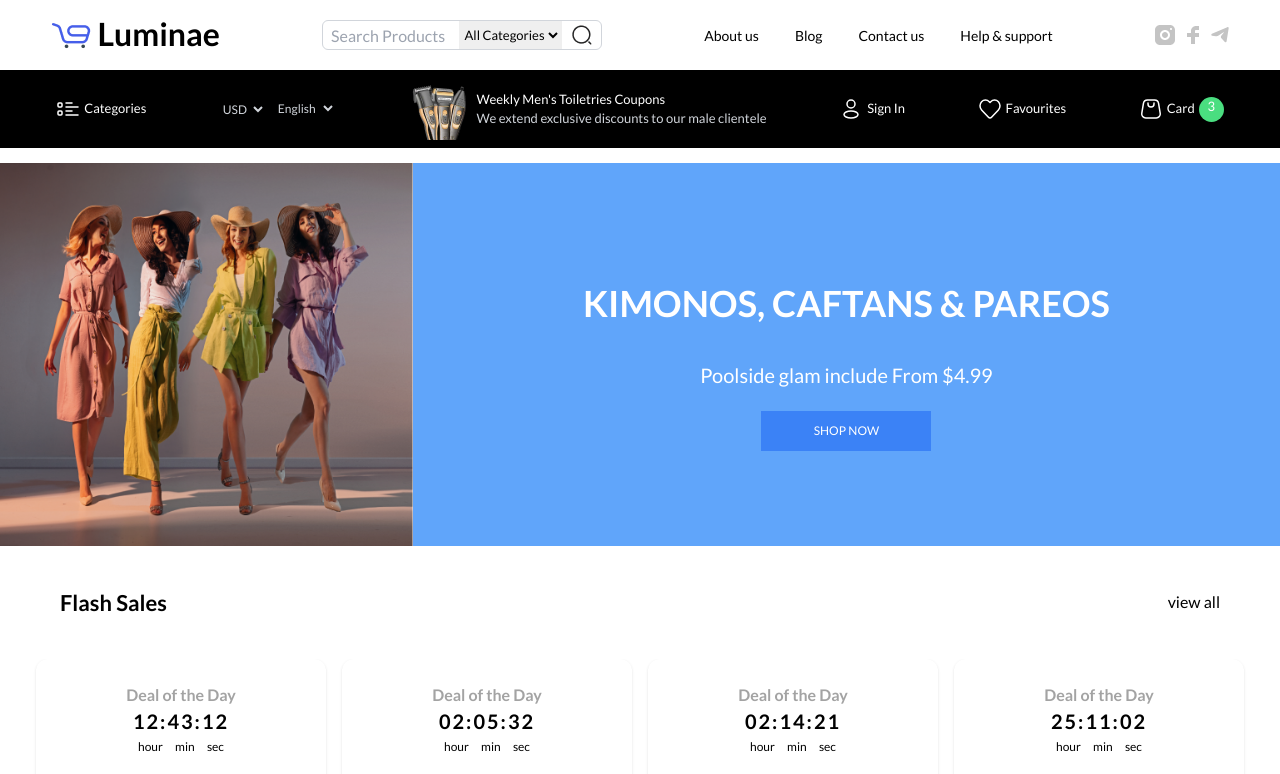
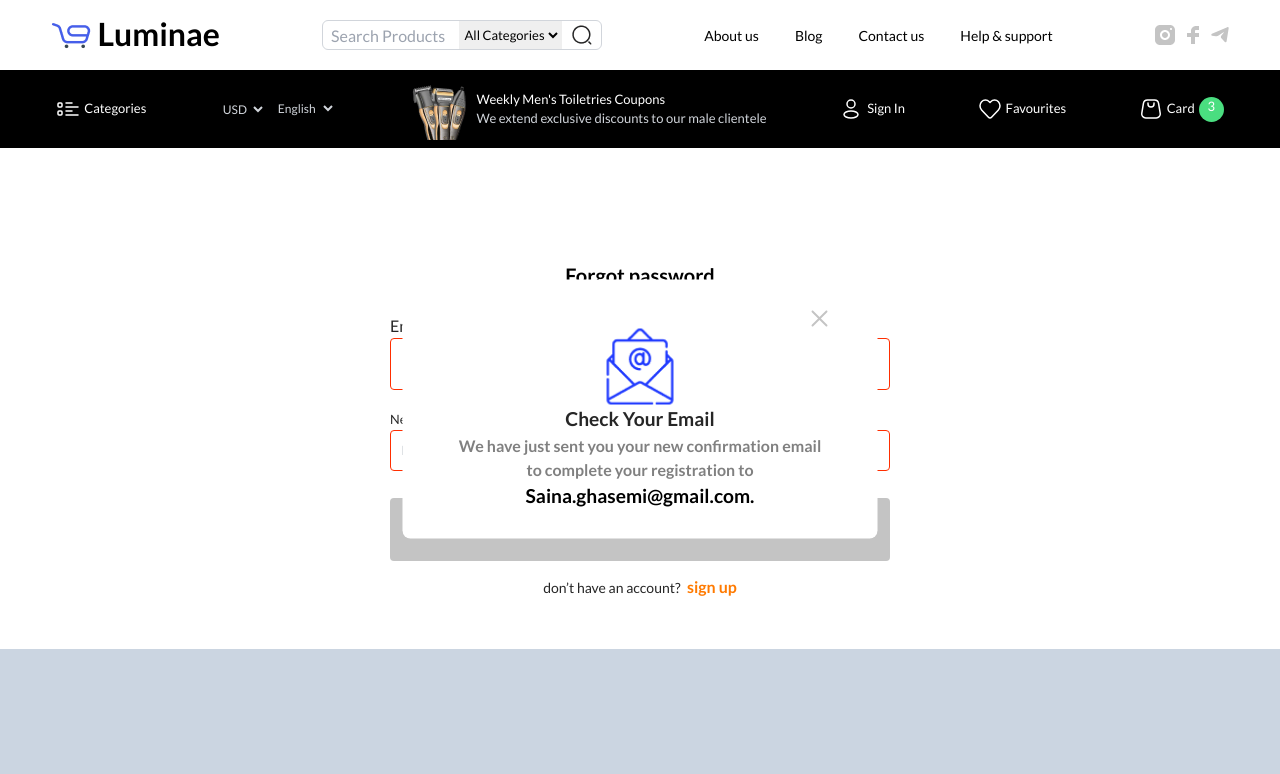
Before and after one commit to 9ightshade/Luminae-ecommerce-netisens, a React (Vite) app: page / in a window 1280 px wide. Shown: the top 774 px of the page. Built offline with nearby package versions, Linux system fonts and the light colour scheme.

Commit message:
sign up and forgotten password modal finished

```diff
--- a/src/App.jsx
+++ b/src/App.jsx
@@ -1,15 +1,15 @@
 // import { Recommendations } from "./components/cardCheckout/Recommendations";
 // import { Checkout } from "./pages/Checkout";
-// import { LoginPage } from "./pages/login";
-import { Home } from "./pages/Home";
+import { LoginPage } from "./pages/login";
+// import { Home } from "./pages/Home";
 
 
 function App() {
   return (
     <div className="" >
-      <Home/>
+      {/* <Home/> */}
       {/* <Checkout/> */}
-      {/* <LoginPage/> */}
+      <LoginPage/>
     </div>
   );
 }
--- a/src/components/cardCheckout/OrderSummary.jsx
+++ b/src/components/cardCheckout/OrderSummary.jsx
@@ -2,7 +2,7 @@ import warningpolygon from "../../assets/images/forms/warning-polygon.svg";
 import checkout from "../../assets/images/cartcheckout/checkout.svg";
 export const OrderSummary = () => {
     return (
-      <section>
+      <section className="" >
         <section className="bg-[#E9E9E9] py-[2em]  ">
           <section className="w-[60%] mx-[auto] flex flex-col gap-[.6em] ">
             <h2 className="text-[#262626] text-[1rem] font-[700]">
--- a/src/components/footer/footer.jsx
+++ b/src/components/footer/footer.jsx
@@ -1,5 +1,3 @@
-import React from 'react'
-
 export const Footer = () => {
   return (
     <div>
--- a/src/components/signup/forgotten.jsx
+++ b/src/components/signup/forgotten.jsx
@@ -1,6 +1,9 @@
+import resetemail from "../../assets/images/forms/reset_email.png";
+import x from "../../assets/images/forms/x.svg";
+
 export const Changepassword = () => {
   return (
-    <form className="w-[90%] max-w-[500px] mt-[7em] mx-[auto]">
+    <form className="w-[90%] relative max-w-[500px] mt-[7em] mx-[auto]">
       <h1 className="text-[#000] text-[1.25rem] font-[600] text-center ">
         Forgot password
       </h1>
@@ -45,10 +48,34 @@ export const Changepassword = () => {
 
       <p className="text-[#262626] text-[14px] text-center font-[500] lowercase">
         Don’t have an account?
-        <span className="text-[#FF7A00] text-[16px] font-[700] lowercase">
+        <span className="text-[#FF7A00] ml-[.4em] text-[16px] font-[700] lowercase">
           Sign Up
         </span>
       </p>
+      <ResetPassword />
     </form>
   );
 };
+
+export const ResetPassword = () => {
+  return (
+    <div className="w-[95%] py-[1.8em] px-[3em] md:w-[95%] absolute top-[44%] left-1/2 transform -translate-x-1/2 -translate-y-1/2 mx-auto text-center max-w-[500px] rounded-[8px] bg-white">
+      <div className="flex justify-end">
+        <img src={x} alt="cancel button"/>
+      </div>
+      <div className="mx-[auto] w-[20%]">
+        <img src={resetemail} alt="" className="w-[100%]" />
+      </div>
+      <p className="text-[#262626] text-[1.2rem] font-[700]">
+        Check Your Email
+      </p>
+      <p className="text-[grey] text-[1rem] font-[600]">
+        We have just sent you your new confirmation email to complete your
+        registration to{" "}
+      </p>
+      <p className="text-[black] text-[1.2rem] font-[700]">
+        Saina.ghasemi@gmail.com.
+      </p>
+    </div>
+  );
+};
--- a/src/components/signup/signUp.jsx
+++ b/src/components/signup/signUp.jsx
@@ -5,7 +5,7 @@ export const SignUp = () => {
   return (
     <form
       action="POST"
-      className="w-[94%] max-w-[700px] py-[4em] space-y-[1em] mx-[auto]"
+      className="w-[94%] max-w-[700px] py-[4em] relative space-y-[1em] mx-[auto]"
     >
       <h1
         className="
@@ -15,7 +15,6 @@ font-[700]"
       >
         Sign up
       </h1>
-
       <label
         htmlFor="username"
         className="
@@ -84,7 +83,9 @@ font-[400]"
       </section>
 
       <Googlesign />
-      {/* <SignUpModal/> */}
+
+        <SignUpModal />
+
     </form>
   );
 };
@@ -92,8 +93,8 @@ font-[400]"
 
 export const SignUpModal = () => {
   return (
-    <div className="w-[90%]  mx-auto text-center max-w-[500px] rounded-[8px] bg-[#7c6969]">
-      <div className="mx-[auto] w-[25%]">
+    <div className=" hidden w-[90%] py-[6em] px-[3em] md:w-[80%] absolute top-1/2 left-1/2 transform -translate-x-1/2 -translate-y-1/2 mx-auto text-center max-w-[500px] rounded-[8px] bg-white">
+      <div className="mx-[auto] w-[20%]">
         <img src={confetti} alt="" className="w-[100%]" />
       </div>
       <p className="text-[#262626] text-[1.2rem] font-[700]">
@@ -103,7 +104,9 @@ export const SignUpModal = () => {
         We have just sent you your new confirmation email to complete your
         registration to{" "}
       </p>
-      <p className="text-[black] text-[1.2rem] font-[700]" >Saina.ghasemi@gmail.com.</p>
+      <p className="text-[black] text-[1.2rem] font-[700]">
+        Saina.ghasemi@gmail.com.
+      </p>
     </div>
   );
 
--- a/src/components/slider.jsx
+++ b/src/components/slider.jsx
@@ -1,4 +1,3 @@
-import React from "react";
 import rightarrow from "../../src/assets/images/icons/header/rightarrow.svg";
 import leftarrow from "../../src/assets/images/icons/header/leftarrow.svg";
 import sliderImg from "../../src/assets/images/icons/header/sliderImg.png";
--- a/src/pages/Checkout.jsx
+++ b/src/pages/Checkout.jsx
@@ -5,6 +5,7 @@ import { NavCheckout } from "../components/cardCheckout/Navcheckout";
 import { OrderSummary } from "../components/cardCheckout/OrderSummary";
 import { Recommendations } from "../components/cardCheckout/Recommendations";
 import { PaymentMethod, Shipping } from "../components/cardCheckout/Shipping";
+import { Footer } from "../components/footer/footer";
 import { Topnav } from "../components/shared/topnavbar";
 
 export const Checkout = () => {
@@ -30,6 +31,10 @@ export const Checkout = () => {
         </div>
       </div>
       <Recommendations />
+      <Footer/>
     </div>
+
+
+
   );
 };
--- a/src/pages/Home.jsx
+++ b/src/pages/Home.jsx
@@ -1,4 +1,3 @@
-import React from "react";
 import { Navbar } from "../components/shared/navbar";
 import { MobileHero } from "../components/hero-section/mobilehero";
 import headerimg1 from "../../src/assets/images/icons/header/HeaderImg1.png";
--- a/src/pages/login.jsx
+++ b/src/pages/login.jsx
@@ -1,13 +1,18 @@
 import { Topnav } from "../components/shared/topnavbar";
 import { SignIn } from "../components/signin/signIn";
+import { Footer } from "../components/footer/footer";
 // import { Changepassword } from "../components/signup/forgotten"
-// import { SignUp } from "../components/signup/signUp"
+import { SignUp } from "../components/signup/signUp"
+import { Changepassword } from "../components/signup/forgotten";
 
 export const LoginPage = () => {
   return (
     <div>
       <Topnav />
-      <SignIn />
+      <Changepassword/>
+      {/* <SignUp /> */}
+      {/* <SignIn /> */}
+      <Footer />
     </div>
   );
 };
```
Also changed, not shown: src/assets/images/forms/X.svg (added), src/assets/images/forms/reset_email.png (added).
